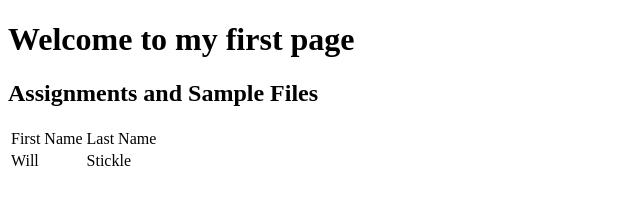
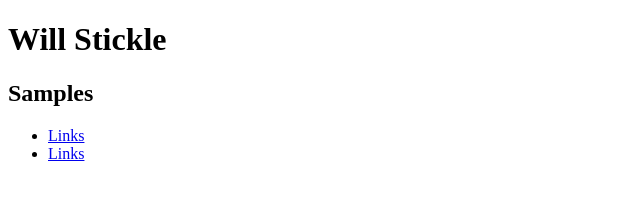
Before and after one commit to sticklew1/sticklew1.github.io, a plain HTML site: page index.html in a window 1280 px wide. Shown: the whole page, without its empty margins (0-640 px from the left). Drawn offline with Linux system fonts and the light colour scheme.

Commit message:
Third version(links samples)

```diff
--- a/index.html
+++ b/index.html
@@ -2,22 +2,18 @@
 <html lang="en" dir="ltr">
   <head>
     <meta charset="utf-8">
-    <title>My Github Page</title>
+    <title>CIM 111 Homework and Samples</title>
   </head>
   <body>
-    <h1>Welcome to my first page</hl>
-    <h2>Assignments and Sample Files</h2>
-    <table>
-      <tr>
-        <td>First Name</td>
-        <td>Last Name</td>
-      </tr>
-      <tr>
-        <td>Will</td><td>
-          Stickle
-        </td></tr>
-      <tr><td></td><td></td></tr>
-      <tr><td></td><td></td></tr>
-    </table>
+    <h1>Will Stickle</h1>
+    <h2>Samples</h2>
+    <ul>
+      <li>
+        <a href="samples/links/">Links</a>
+      </li>
+      <li>
+          <a href="samples/links/index.html">Links</a>
+      </li>
+      </ul>
   </body>
 </html>
```
Also changed, not shown: samples/links/about.html (added, +11 -0 lines), samples/links/index.html (added, +13 -0 lines).
